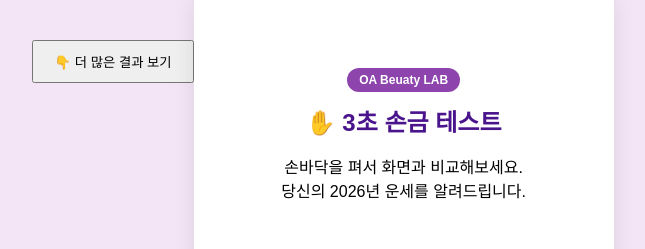
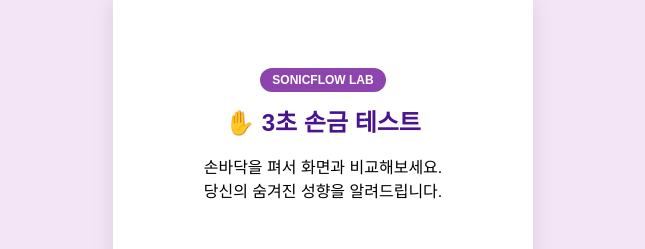
Before and after one commit to oabeautyworld/2026-, a plain HTML site: page docs/index.html in a window 1280 px wide. Shown: the top 249 px of the page, without its empty margins (317-962 px from the left). Drawn offline with Linux system fonts and the light colour scheme; a web font is replaced by a local one.

Commit message:
Update index.html

```diff
--- a/docs/index.html
+++ b/docs/index.html
@@ -1,11 +1,4 @@
 <!DOCTYPE html>
-
-
-</div>
-
-<div style="text-align: center; margin-top: 40px;">
-    <button style="padding: 10px 20px; cursor: pointer;">👇 더 많은 결과 보기</button>
-</div>
 <html lang="ko">
 <head>
     <meta charset="UTF-8">
@@ -18,9 +11,9 @@
 
         <section id="start-screen">
             <div class="title-box">
-                <span class="badge">OA Beuaty LAB</span>
+                <span class="badge">SONICFLOW LAB</span>
                 <h1>✋ 3초 손금 테스트</h1>
-                <p>손바닥을 펴서 화면과 비교해보세요.<br>당신의 2026년 운세를 알려드립니다.</p>
+                <p>손바닥을 펴서 화면과 비교해보세요.<br>당신의 숨겨진 성향을 알려드립니다.</p>
             </div>
             <div class="main-icon">🔮</div>
             <button class="btn-primary" onclick="startTest()">내 손금 확인하기</button>
@@ -83,7 +76,7 @@
             <button class="btn-retry" onclick="location.reload()">다시 테스트하기</button>
         </section>
 
-
-
+    </div>
+    <script src="script.js"></script>
 </body>
 </html>
```
